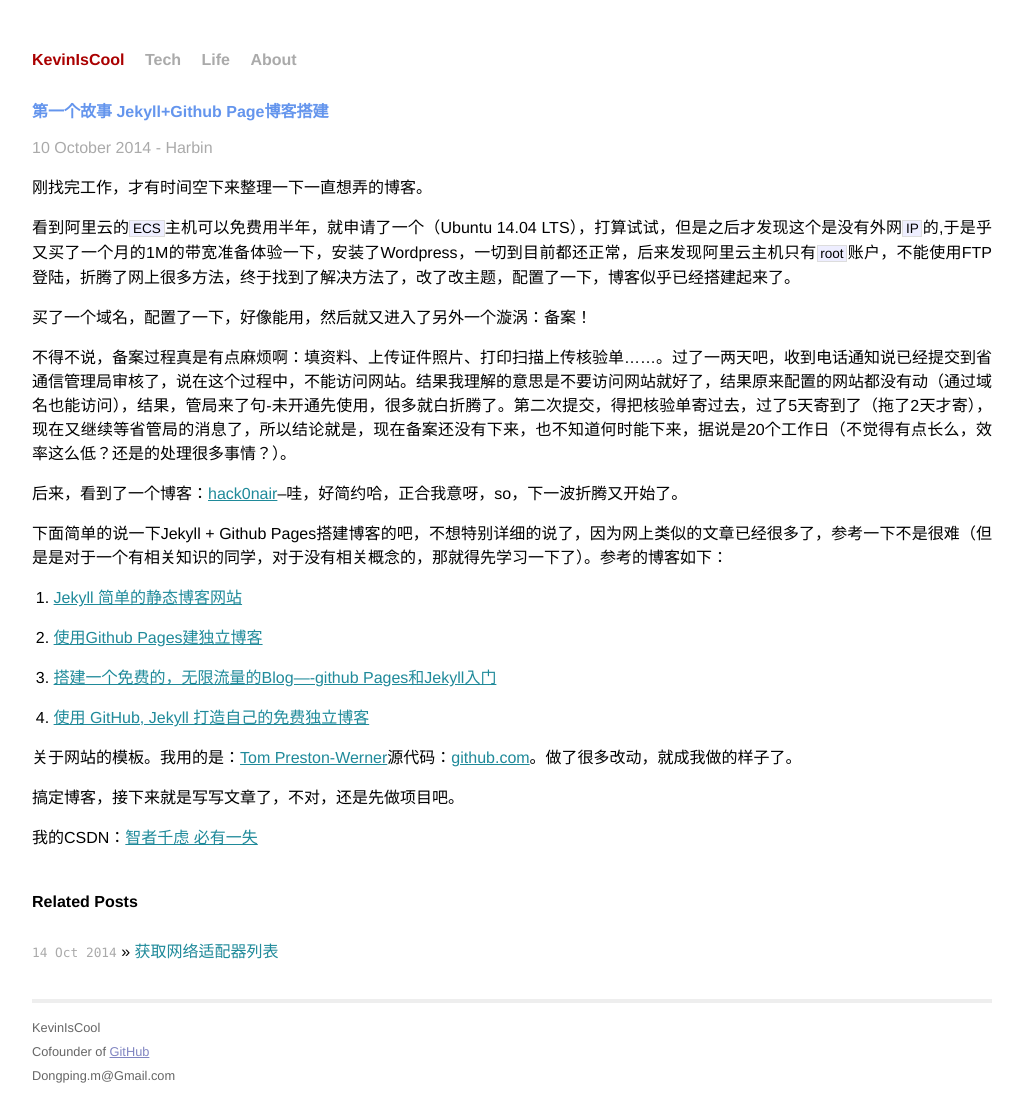
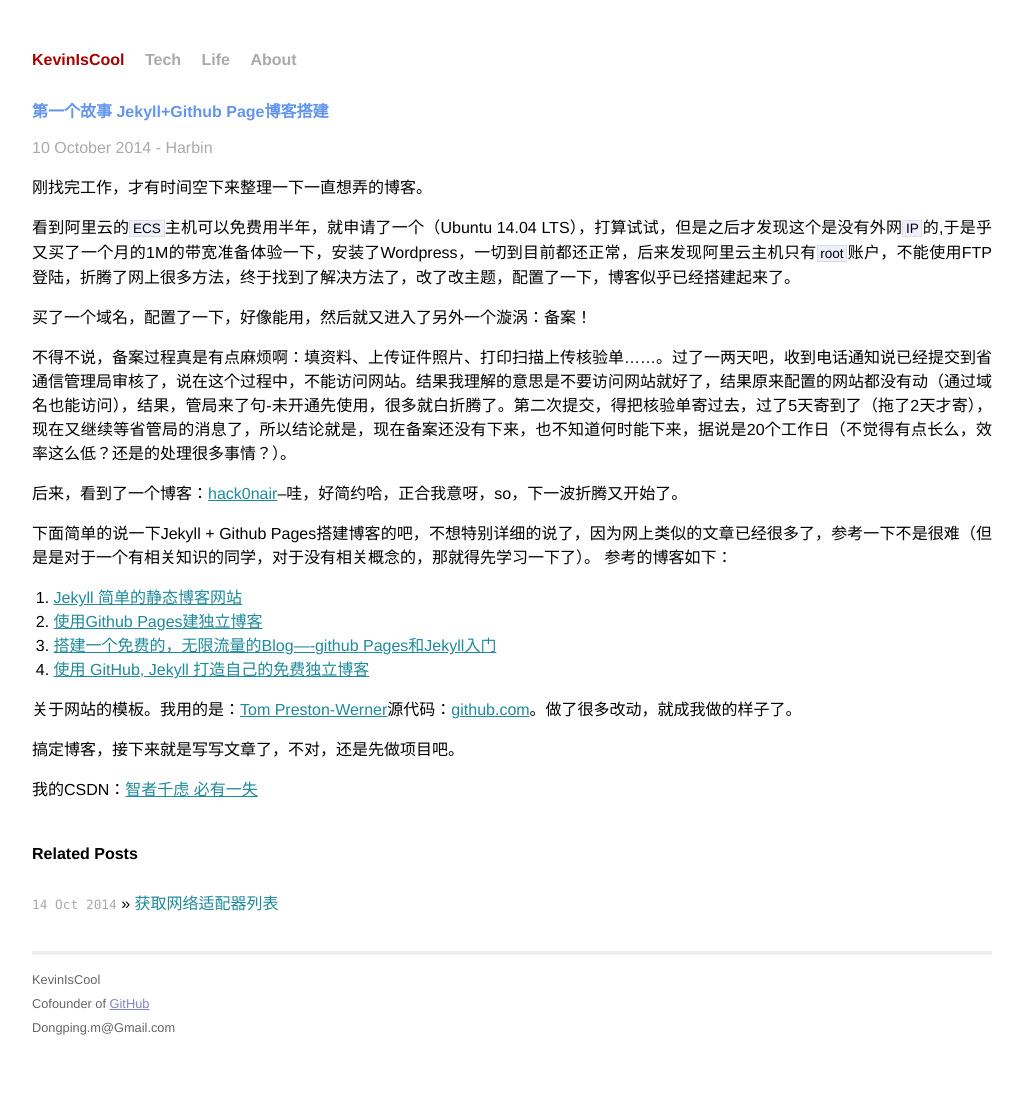
Before and after one commit to ll0KT/KevinIsCool.github.io, a Jekyll site: the page built from _posts/life/2014-10-10-About-My-Blog.md, in a window 1280 px wide. Shown: the whole page, without its empty margins (128-1151 px from the left). Built offline with Jekyll 4.4.1, drawn with Linux system fonts in a browser that asks for light colours; Markdown is read by kramdown in place of the engine named in the settings; after the commit the page ends 1053 px from its top, so only the background shows below that.

Commit message:
20141022

```diff
--- a/_posts/life/2014-10-10-About-My-Blog.md
+++ b/_posts/life/2014-10-10-About-My-Blog.md
@@ -18,11 +18,12 @@
 
 后来，看到了一个博客：[hack0nair](https://hack0nair.me/archive/)--哇，好简约哈，正合我意呀，so，下一波折腾又开始了。
 
-下面简单的说一下Jekyll + Github Pages搭建博客的吧，不想特别详细的说了，因为网上类似的文章已经很多了，参考一下不是很难（但是是对于一个有相关知识的同学，对于没有相关概念的，那就得先学习一下了）。参考的博客如下：
-1. >[Jekyll 简单的静态博客网站](http://jekyllcn.com/)
-2. >[使用Github Pages建独立博客](http://beiyuu.com/github-pages/)
-3. >[搭建一个免费的，无限流量的Blog----github Pages和Jekyll入门](http://www.ruanyifeng.com/blog/2012/08/blogging_with_jekyll.html)
-4. >[使用 GitHub, Jekyll 打造自己的免费独立博客](http://blog.csdn.net/on_1y/article/details/19259435)
+下面简单的说一下Jekyll + Github Pages搭建博客的吧，不想特别详细的说了，因为网上类似的文章已经很多了，参考一下不是很难（但是是对于一个有相关知识的同学，对于没有相关概念的，那就得先学习一下了）。
+参考的博客如下：
+1. [Jekyll 简单的静态博客网站](http://jekyllcn.com/)
+2. [使用Github Pages建独立博客](http://beiyuu.com/github-pages/)
+3. [搭建一个免费的，无限流量的Blog----github Pages和Jekyll入门](http://www.ruanyifeng.com/blog/2012/08/blogging_with_jekyll.html)
+4. [使用 GitHub, Jekyll 打造自己的免费独立博客](http://blog.csdn.net/on_1y/article/details/19259435)
 
 
 关于网站的模板。我用的是：[Tom Preston-Werner](http://tom.preston-werner.com/)源代码：[github.com](https://github.com/mojombo/mojombo.github.io)。做了很多改动，就成我做的样子了。
```
